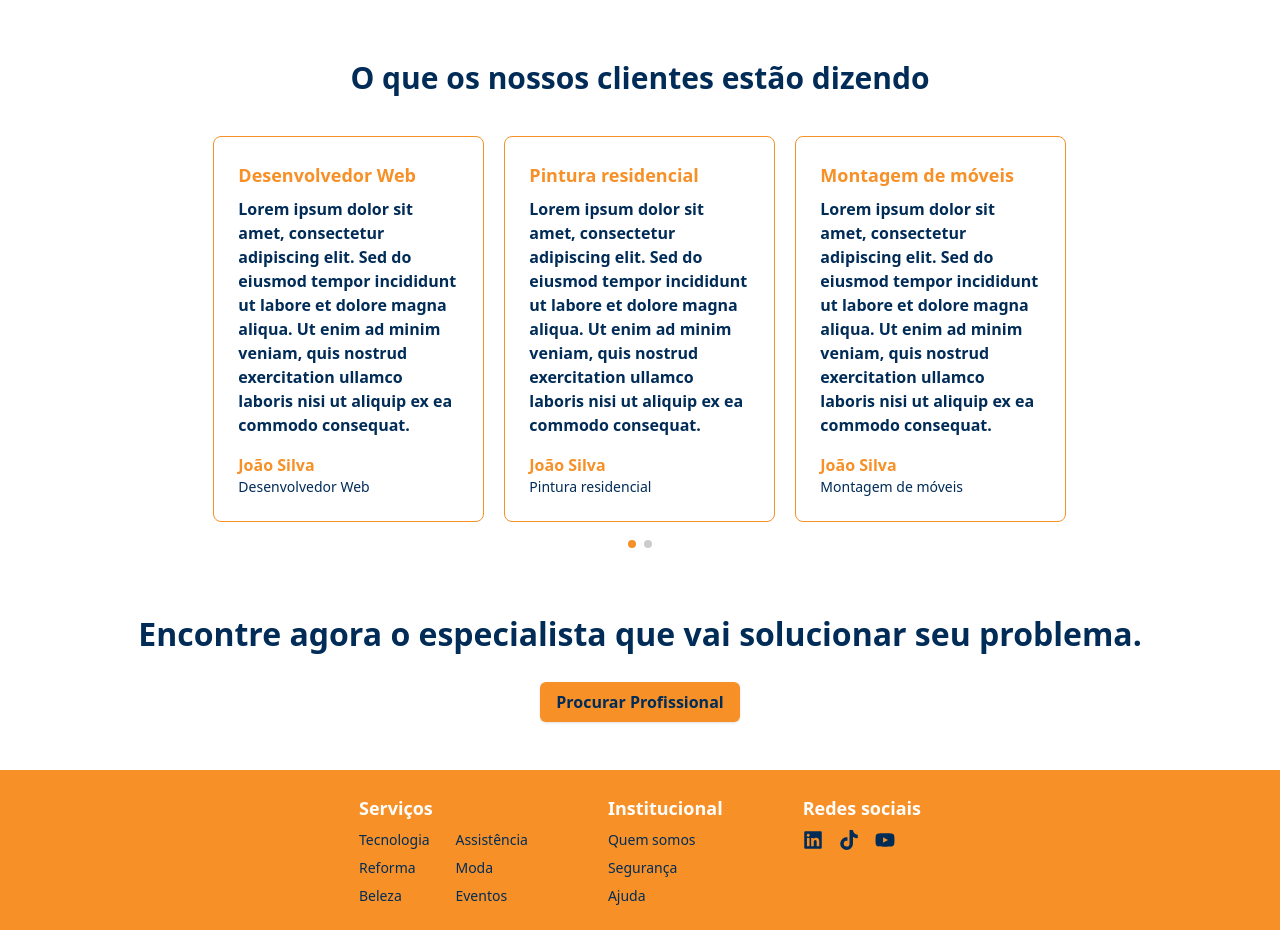
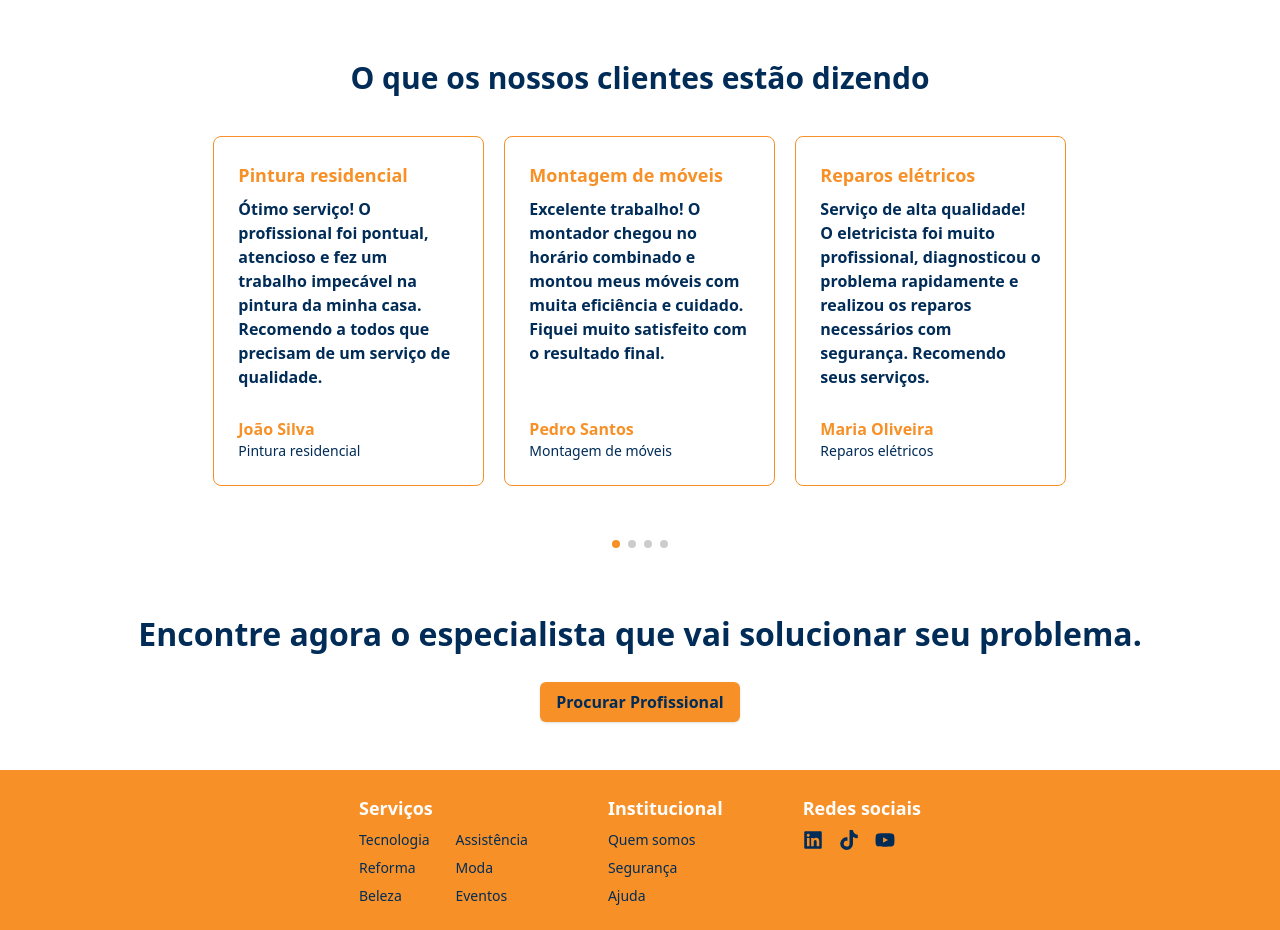
Before and after one commit to TeuServico/frontend, a React (Vite) app in the folder Teu-Servico/: page / in a window 1280 px wide. Shown: the part 1000-1930 px from the top of the page. Built offline with nearby package versions, Linux system fonts and the light colour scheme.

Commit message:
refactor: adiciona uma map sobre um array de clients

```diff
--- a/Teu-Servico/src/components/ClientTestimonials.jsx
+++ b/Teu-Servico/src/components/ClientTestimonials.jsx
@@ -6,6 +6,37 @@ import { FreeMode, Pagination } from "swiper/modules";
 import "swiper/css";
 import "swiper/css/pagination";
 import "swiper/css/navigation";
+
+const clients = [
+  {
+    title: "Pintura residencial",
+    message:
+      "Ótimo serviço! O profissional foi pontual, atencioso e fez um trabalho impecável na pintura da minha casa. Recomendo a todos que precisam de um serviço de qualidade.",
+    user: "João Silva",
+    job: "Pintura residencial",
+  },
+  {
+    title: "Montagem de móveis",
+    message:
+      "Excelente trabalho! O montador chegou no horário combinado e montou meus móveis com muita eficiência e cuidado. Fiquei muito satisfeito com o resultado final.",
+    user: "Pedro Santos",
+    job: "Montagem de móveis",
+  },
+  {
+    title: "Reparos elétricos",
+    message:
+      "Serviço de alta qualidade! O eletricista foi muito profissional, diagnosticou o problema rapidamente e realizou os reparos necessários com segurança. Recomendo seus serviços.",
+    user: "Maria Oliveira",
+    job: "Reparos elétricos",
+  },
+  {
+    title: "Desenvolvedor Web",
+    message:
+      "Trabalho excepcional! O desenvolvedor web criou um site moderno e funcional para minha empresa. Ele foi muito comunicativo durante todo o processo e entregou tudo dentro do prazo. Estou muito satisfeito com o resultado.",
+    user: "André Costa",
+    job: "Desenvolvedor Web",
+  },
+];
 
 const ReviewCard = ({ title, message, user, job }) => {
   const [truncatedMessage, setTruncatedMessage] = useState(message);
@@ -51,6 +82,7 @@ export const ClientTestimonials = () => {
       <div>
         <Swiper
           slidesPerView={3}
+          loop={true}
           spaceBetween={20}
           grabCursor={true}
           freeMode={true}
@@ -74,38 +106,16 @@ export const ClientTestimonials = () => {
           }}
           className="w-4/6 h-full"
         >
-          <SwiperSlide className={swiperSlideStyle}>
-            <ReviewCard
-              title="Desenvolvedor Web"
-              message="Lorem ipsum dolor sit amet, consectetur adipiscing elit. Sed do eiusmod tempor incididunt ut labore et dolore magna aliqua. Ut enim ad minim veniam, quis nostrud exercitation ullamco laboris nisi ut aliquip ex ea commodo consequat."
-              user={"João Silva"}
-              job={"Desenvolvedor Web"}
-            />
-          </SwiperSlide>
-          <SwiperSlide className={swiperSlideStyle}>
-            <ReviewCard
-              title="Pintura residencial"
-              message="Lorem ipsum dolor sit amet, consectetur adipiscing elit. Sed do eiusmod tempor incididunt ut labore et dolore magna aliqua. Ut enim ad minim veniam, quis nostrud exercitation ullamco laboris nisi ut aliquip ex ea commodo consequat."
-              user={"João Silva"}
-              job={"Pintura residencial"}
-            />
-          </SwiperSlide>
-          <SwiperSlide className={swiperSlideStyle}>
-            <ReviewCard
-              title="Montagem de móveis"
-              message="Lorem ipsum dolor sit amet, consectetur adipiscing elit. Sed do eiusmod tempor incididunt ut labore et dolore magna aliqua. Ut enim ad minim veniam, quis nostrud exercitation ullamco laboris nisi ut aliquip ex ea commodo consequat."
-              user={"João Silva"}
-              job={"Montagem de móveis"}
-            />
-          </SwiperSlide>
-          <SwiperSlide className={swiperSlideStyle}>
-            <ReviewCard
-              title="Reparos elétricos"
-              message="Lorem ipsum dolor sit amet, consectetur adipiscing elit. Sed do eiusmod tempor incididunt ut labore et dolore magna aliqua. Ut enim ad minim veniam, quis nostrud exercitation ullamco laboris nisi ut aliquip ex ea commodo consequat."
-              user={"João Silva"}
-              job={"Reparos elétricos"}
-            />
-          </SwiperSlide>
+          {clients.map((client, index) => (
+            <SwiperSlide key={index} className={swiperSlideStyle}>
+              <ReviewCard
+                title={client.title}
+                message={client.message}
+                user={client.user}
+                job={client.job}
+              />
+            </SwiperSlide>
+          ))}
         </Swiper>
       </div>
     </section>
--- a/Teu-Servico/src/components/MainServices.jsx
+++ b/Teu-Servico/src/components/MainServices.jsx
@@ -83,6 +83,7 @@ export const MainServices = () => {
           <div className="relative cursor-grab mx-4 px-15">
             <Swiper
               slidesPerView={3}
+              loop={true}
               spaceBetween={20}
               slidesPerGroupSkip={1}
               grabCursor={true}
```
